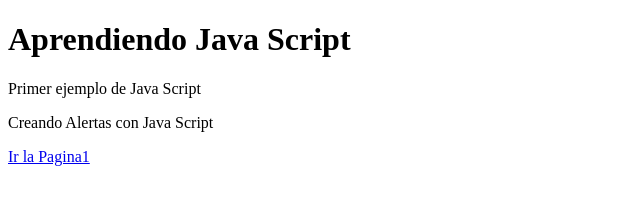
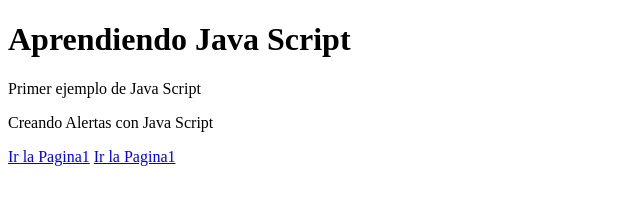
Before and after one commit to arturohuapayahuapaya/proyecto-demo, a plain HTML site: page index.html in a window 1280 px wide. Shown: the whole page, without its empty margins (0-640 px from the left). Drawn offline with Linux system fonts and the light colour scheme.

Commit message:
Update index.html

```diff
--- a/index.html
+++ b/index.html
@@ -16,6 +16,8 @@
 			<p>Creando Alertas con Java Script</p>
 		</div>
 		<a href="pagina1.html">Ir la Pagina1</a>
+		<a href="pagina2.html">Ir la Pagina1</a>
+
 	</main>
 	<footer>
 
```
